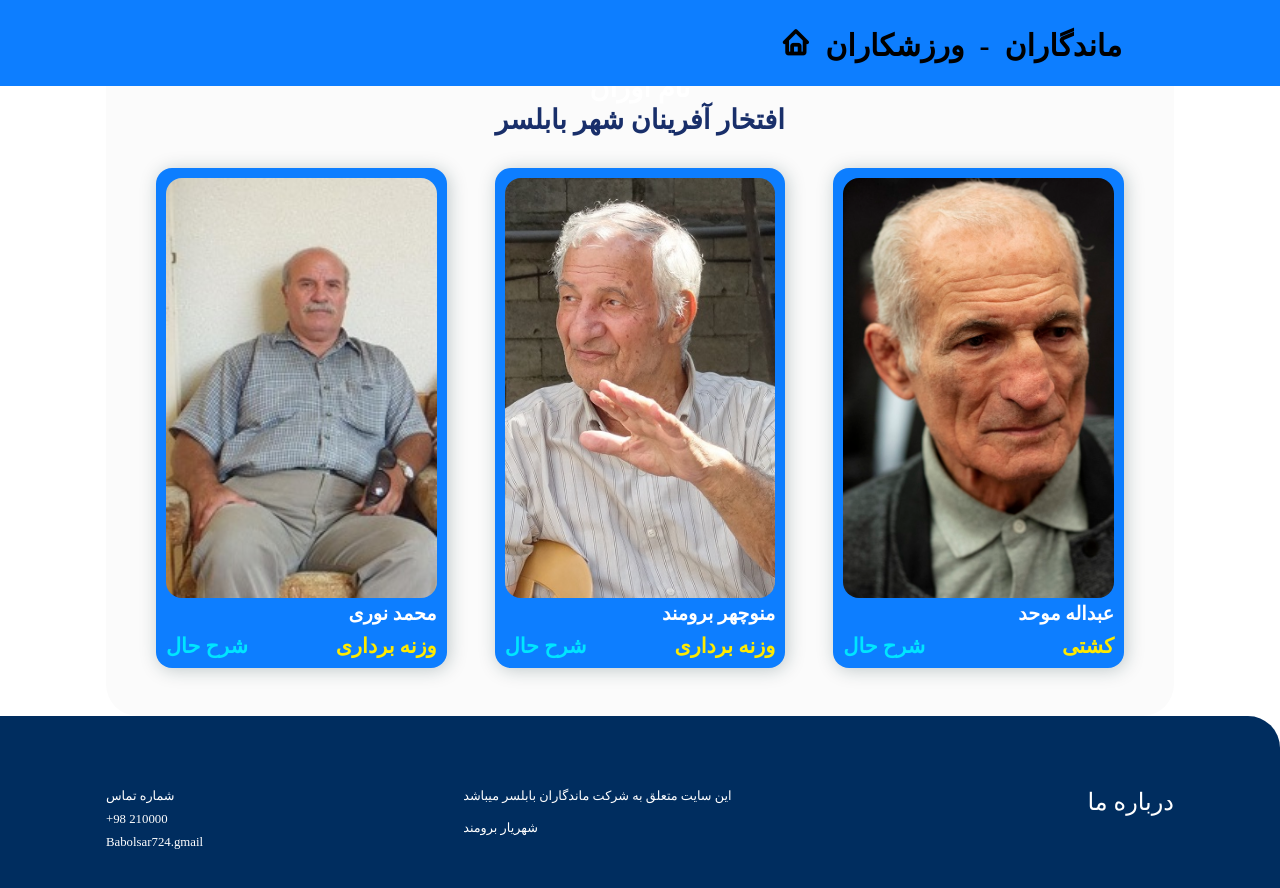
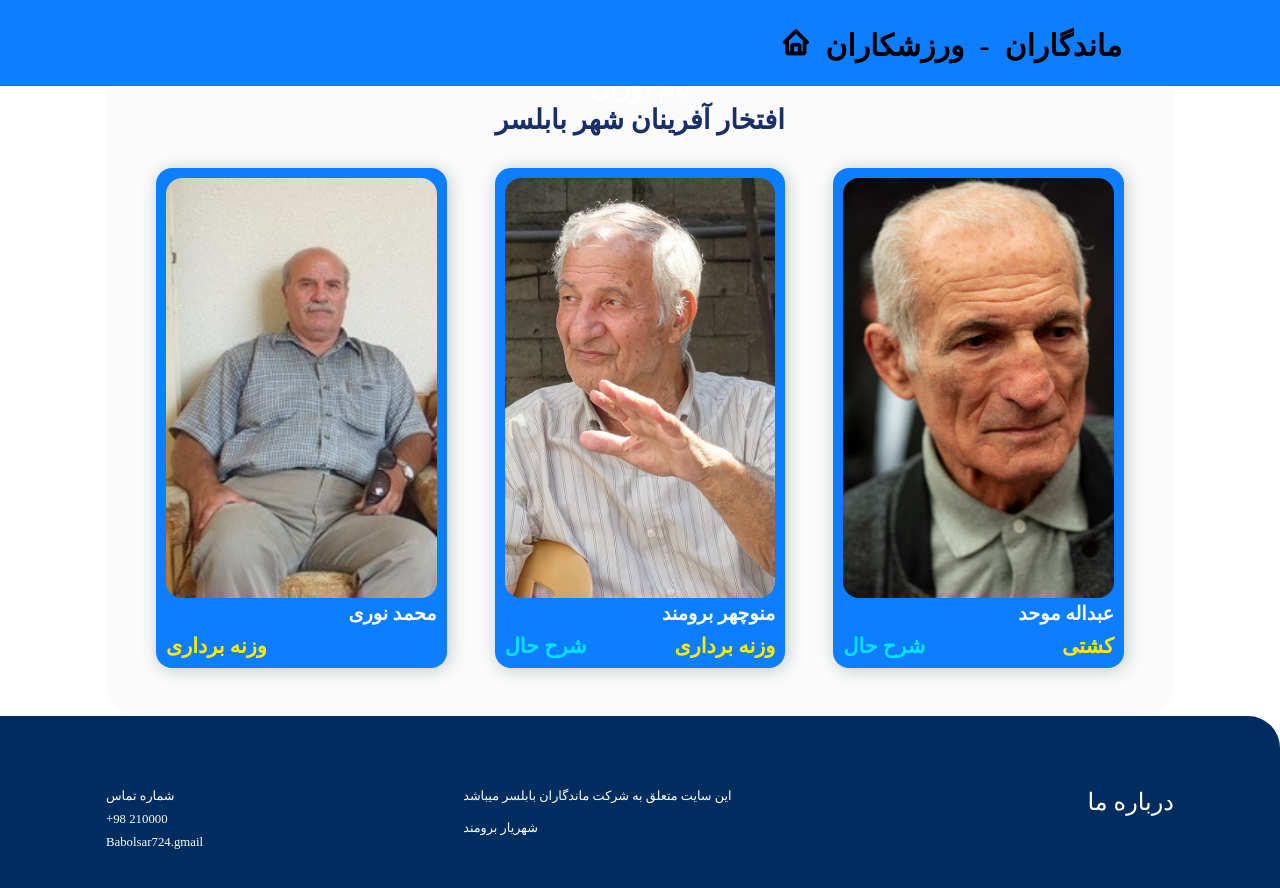
Before and after one commit to Babolsar724/babolsar, a plain HTML site: page varzeshi.html in a window 1280 px wide. Drawn offline with nearby package versions, Linux system fonts and the light colour scheme.

Commit message:
Add files via upload

```diff
--- a/varzeshi.html
+++ b/varzeshi.html
@@ -50,7 +50,7 @@
           <img src="img/varzeshi/p1.jpg" alt="" />
           <h3>محمد نوری</h3>
           <div class="content">
-									<li class="nav-item"><a class="nav-link" href="nori.html">شرح حال</a></li>
+<!-- 									<li class="nav-item"><a class="nav-link" href="nori.html">شرح حال</a></li> -->
             <div class="text">
               <h3> </h3>
               <p>وزنه برداری</p>
```
